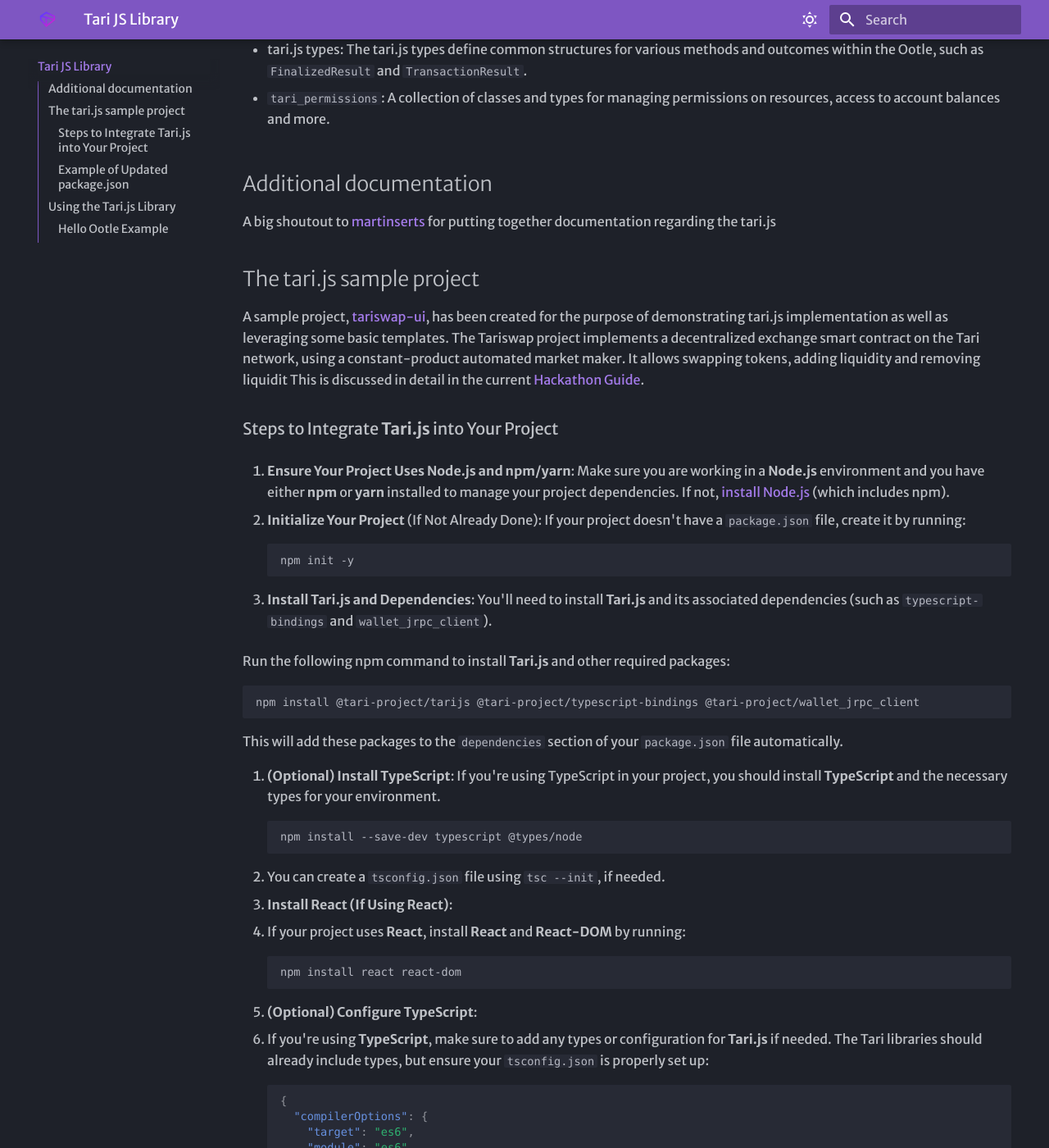
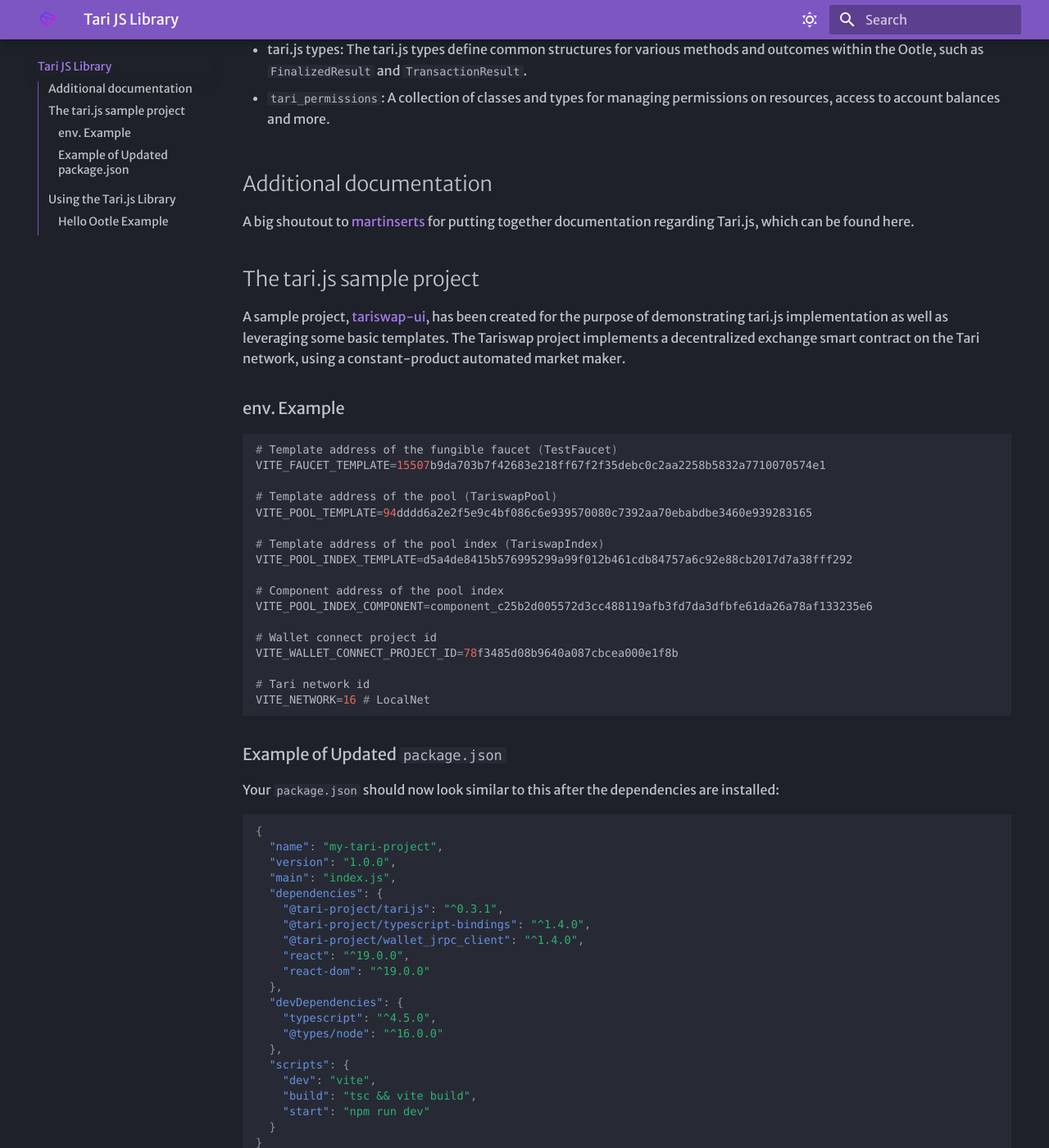
Before and after one commit to tari-project/doc-playground, an MkDocs documentation site: the page built from docs/tarijs_library_intro.md, in a window 1280 px wide and 1400 px high, scrolled down 541 px. Shown: the whole window at 82% size. Built offline with MkDocs 1.6.1 and Material for MkDocs 9.7.7, drawn with Linux system fonts in a browser that asks for light colours; some web fonts are replaced; some of the changed text lies outside the part shown.

Commit message:
Fix: additional features

````diff
--- a/docs/tarijs_library_intro.md
+++ b/docs/tarijs_library_intro.md
@@ -17,60 +17,36 @@ The core elements of the library are:
 
 ## Additional documentation
 
-A big shoutout to [martinserts](https://github.com/martinserts) for putting together documentation regarding the tari.js
+A big shoutout to [martinserts](https://github.com/martinserts) for putting together documentation regarding Tari.js, which can be found here.
+
+## The tari.js sample project
+
+A sample project, [tariswap-ui](https://github.com/mrnaveira/tariswap-ui), has been created for the purpose of demonstrating tari.js implementation as well as leveraging some basic templates. The Tariswap project implements a decentralized exchange smart contract on the Tari network, using a constant-product automated market maker.
+
+### env. Example
 
 
 
+```rust
+# Template address of the fungible faucet (TestFaucet)
+VITE_FAUCET_TEMPLATE=15507b9da703b7f42683e218ff67f2f35debc0c2aa2258b5832a7710070574e1
 
+# Template address of the pool (TariswapPool)
+VITE_POOL_TEMPLATE=94dddd6a2e2f5e9c4bf086c6e939570080c7392aa70ebabdbe3460e939283165
 
-## The tari.js sample project
+# Template address of the pool index (TariswapIndex)
+VITE_POOL_INDEX_TEMPLATE=d5a4de8415b576995299a99f012b461cdb84757a6c92e88cb2017d7a38fff292
 
-A sample project, [tariswap-ui](https://github.com/mrnaveira/tariswap-ui), has been created for the purpose of demonstrating tari.js implementation as well as leveraging some basic templates. The Tariswap project implements a decentralized exchange smart contract on the Tari network, using a constant-product automated market maker. It allows swapping tokens, adding liquidity and removing liquidit This is discussed in detail in the current [Hackathon Guide](hackathon.md).
+# Component address of the pool index
+VITE_POOL_INDEX_COMPONENT=component_c25b2d005572d3cc488119afb3fd7da3dfbfe61da26a78af133235e6
 
-### Steps to Integrate **Tari.js** into Your Project
+# Wallet connect project id
+VITE_WALLET_CONNECT_PROJECT_ID=78f3485d08b9640a087cbcea000e1f8b
 
-1. **Ensure Your Project Uses Node.js and npm/yarn**: Make sure you are working in a **Node.js** environment and you have either **npm** or **yarn** installed to manage your project dependencies. If not, [install Node.js](https://nodejs.org/) (which includes npm).
+# Tari network id
+VITE_NETWORK=16 # LocalNet
+```
 
-2. **Initialize Your Project** (If Not Already Done): If your project doesn't have a `package.json` file, create it by running:
-     ```bash
-     npm init -y
-     ```
-
-3. **Install Tari.js and Dependencies**: You'll need to install **Tari.js** and its associated dependencies (such as `typescript-bindings` and `wallet_jrpc_client`).
-
-   Run the following npm command to install **Tari.js** and other required packages:
-   ```bash
-   npm install @tari-project/tarijs @tari-project/typescript-bindings @tari-project/wallet_jrpc_client
-   ```
-
-   This will add these packages to the `dependencies` section of your `package.json` file automatically.
-
-4. **(Optional) Install TypeScript**: If you're using TypeScript in your project, you should install **TypeScript** and the necessary types for your environment.
-   ```bash
-   npm install --save-dev typescript @types/node
-   ```
-   - You can create a `tsconfig.json` file using `tsc --init`, if needed.
-
-5. **Install React (If Using React)**:
-   - If your project uses **React**, install **React** and **React-DOM** by running:
-   ```bash
-   npm install react react-dom
-   ```
-
-5. **(Optional) Configure TypeScript**:
-   - If you're using **TypeScript**, make sure to add any types or configuration for **Tari.js** if needed. The Tari libraries should already include types, but ensure your `tsconfig.json` is properly set up:
-   ```json
-   {
-     "compilerOptions": {
-       "target": "es6",
-       "module": "es6",
-       "moduleResolution": "node",
-       "esModuleInterop": true,
-       "strict": true,
-       "skipLibCheck": true
-     }
-   }
-   ```
 ### Example of Updated `package.json`
 Your `package.json` should now look similar to this after the dependencies are installed:
 
@@ -149,6 +125,10 @@ Below is the package.json file specifically from the sample project:
   }
 }
 ```
+
+###
+
+
 
 ## Using the Tari.js Library
 ### Hello Ootle Example
````
Also changed, not shown: docs/hackathon_templates.md (+5 -3 lines).
